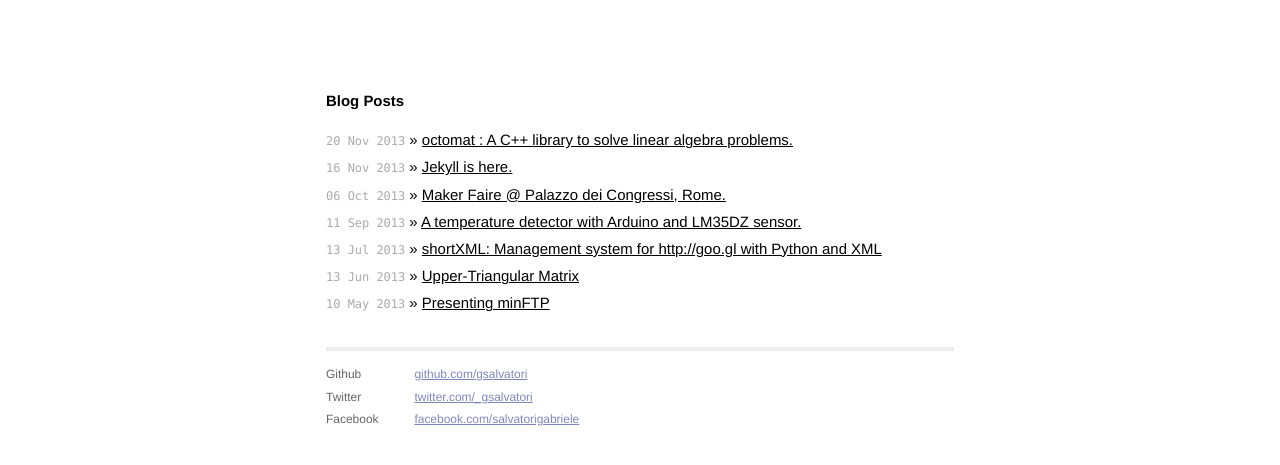
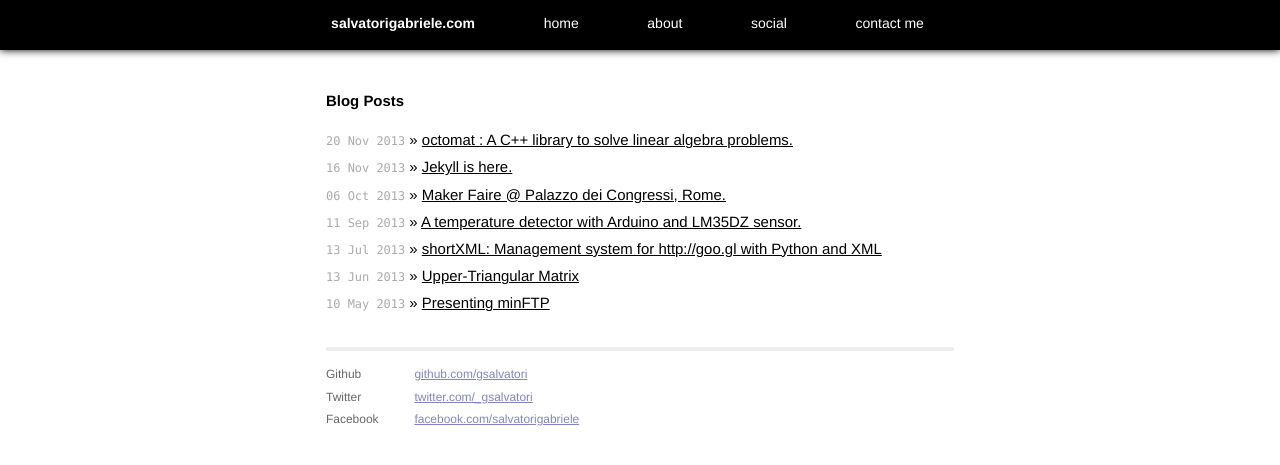
Before and after one commit to gsalvatori/salvatorigabriele.com, a Jekyll site: the page built from index.html, in a window 1280 px wide. Shown: the top 465 px of the page. Built offline with Jekyll 4.4.1, drawn with Linux system fonts in a browser that asks for light colours; Markdown is read by kramdown in place of the engine named in the settings.

Commit message:
Update main.css

```diff
--- a/css/main.css
+++ b/css/main.css
@@ -166,10 +166,17 @@ a:visited { color: #000; }
   position: fixed;
   top: 0;
   width: 100%;
+  color: #ffffff;
   height: 35px;
-  color: #000000;
   text-align: center;
   padding-top: 15px;
+  /* Adds shadow to the bottom of the bar */
+  -webkit-box-shadow: 0px 0px 8px 0px #000000;
+  -moz-box-shadow: 0px 0px 8px 0px #000000;
+  box-shadow: 0px 0px 8px 0px #000000;
+  /* Adds the transparent background */
+  background-color: rgba(0,0,0,1.0);
+  color: rgba(1, 1, 1, 0.8);
 }
 
 #navigation a {
```
